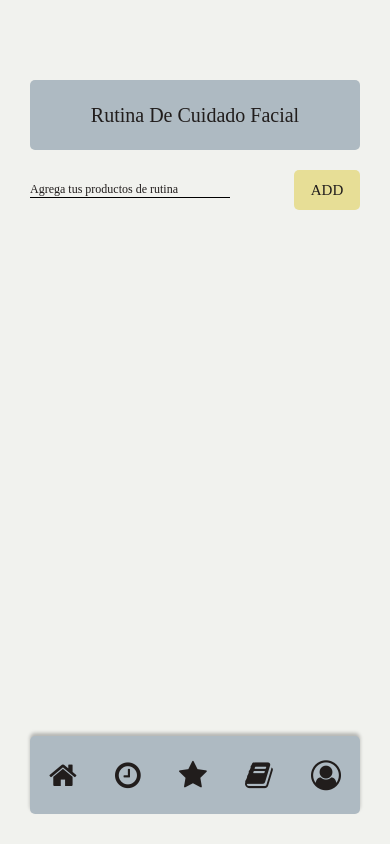
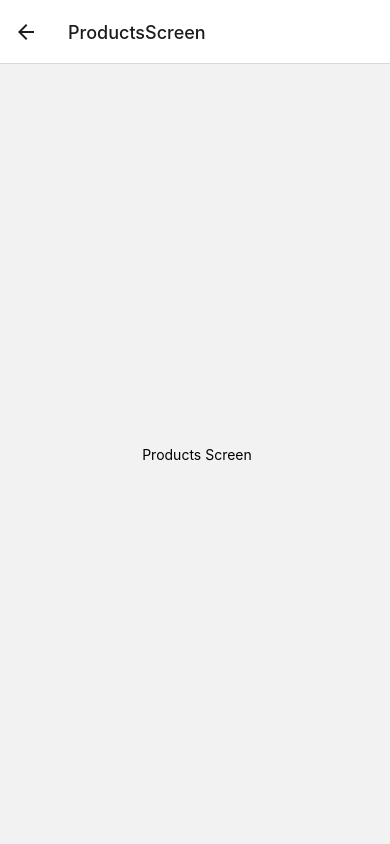
Before and after one commit to alonsomacarena/app-project, a React Native app: screen /ProductsScreen in a window 390 px wide. Built offline with nearby package versions, Linux system fonts and the light colour scheme; a web font is replaced by a local one.

Commit message:
add screens

```diff
--- a/App.js
+++ b/App.js
@@ -10,12 +10,13 @@ import Header from './components/Header';
 import List from "./components/List/index";
 import Modal from './components/Modal';
 import Products from './screens/Products';
+import SkincareNavigator from './navigation/SkincareNavigation';
 import { StatusBar } from 'expo-status-bar';
 import { useFonts } from 'expo-font';
 
 export default function App() {
 
-const [userProduct, setUserProduct]= useState("");
+/*const [userProduct, setUserProduct]= useState("");
   const [inputText, setInputText] = useState('');
   const [inputError, setInputError] = useState('');
   const [itemList, setItemList] = useState([]);
@@ -49,7 +50,7 @@ const [userProduct, setUserProduct]= useState("");
     setItemList(itemList.filter(item => item.id !== id));
     setModalVisible(false);
     setItemSelected({});
-  }
+  }*/
 
 
 
@@ -64,7 +65,7 @@ const [userProduct, setUserProduct]= useState("");
     return null;
   }
 
-  const handleModal = id => {
+ /* const handleModal = id => {
     setItemSelected(itemList.find(item => item.id === id));
     setModalVisible(true);
   }
@@ -77,10 +78,10 @@ const [userProduct, setUserProduct]= useState("");
 
   if(userProduct){
     content = <Products />
-  }
+  }*/
 
   return (
-    <View style={styles.screen}>
+    /*<View style={styles.screen}>
       <Header title="Rutina de Cuidado Facial" />
     <AddItem
         handleChangeText={handleChangeText}
@@ -100,7 +101,8 @@ const [userProduct, setUserProduct]= useState("");
       {content}
      <StatusBar style="auto" />
       <Footer />
-    </View>
+    </View>*/
+    <SkincareNavigator/>
   );
 }
 
--- /dev/null
+++ b/navigation/SkincareNavigation.js
@@ -0,0 +1,24 @@
+import DiaryScreen from "../screens/Diary";
+import Home from "../screens/Home";
+import { NavigationContainer } from "@react-navigation/native";
+import ProductsScreen from "../screens/Products";
+import ProfileScreen from "../screens/Profile";
+import React from 'react';
+import RoutineScreen from "../screens/Routine";
+import { createNativeStackNavigator } from '@react-navigation/native-stack';
+
+const Stack = createNativeStackNavigator();
+
+const SkincareNavigator = () => (
+  <NavigationContainer>
+    <Stack.Navigator initialRouteName="Home">
+      <Stack.Screen name="Home" component={Home} />
+      <Stack.Screen name="ProductsScreen" component={ProductsScreen} />
+      <Stack.Screen name="RoutineScreen" component={RoutineScreen} />
+      <Stack.Screen name="DiaryScreen" component={DiaryScreen} />
+      <Stack.Screen name="ProfileScreen" component={ProfileScreen} />
+    </Stack.Navigator>
+  </NavigationContainer>
+);
+
+export default SkincareNavigator;
--- a/screens/Diary.js
+++ b/screens/Diary.js
@@ -0,0 +1,21 @@
+import { StyleSheet, Text, View } from 'react-native';
+
+import React from 'react';
+
+const DiaryScreen = () => {
+  return (
+    <View style={styles.screen}>
+      <Text>Diary Screen</Text>
+    </View>
+  )
+}
+
+const styles = StyleSheet.create({
+  screen: {
+    flex: 1,
+    justifyContent: 'center',
+    alignItems: 'center',
+  },
+});
+
+export default DiaryScreen;
--- a/screens/Home.js
+++ b/screens/Home.js
@@ -1,15 +1,21 @@
-import { StyleSheet, Text, View } from "react-native";
+import { StyleSheet, Text, View } from 'react-native';
 
-import React from "react";
+import React from 'react';
 
 const Home = () => {
-
-
-    return (
-        <View>
-        <Text>Home Screen</Text>
-      </View>
-    )
+  return (
+    <View style={styles.screen}>
+      <Text>Home Screen</Text>
+    </View>
+  )
 }
 
+const styles = StyleSheet.create({
+  screen: {
+    flex: 1,
+    justifyContent: 'center',
+    alignItems: 'center',
+  },
+});
+
 export default Home;
--- a/screens/Products.js
+++ b/screens/Products.js
@@ -1,15 +1,21 @@
-import { StyleSheet, Text, View } from "react-native";
+import { StyleSheet, Text, View } from 'react-native';
 
-import React from "react";
+import React from 'react';
 
-const Products = () => {
-
-
-    return (
-        <View>
-        <Text>Products Screen</Text>
-      </View>
-    )
+const ProductsScreen = () => {
+  return (
+    <View style={styles.screen}>
+      <Text> Products Screen</Text>
+    </View>
+  )
 }
 
-export default Products;
+const styles = StyleSheet.create({
+  screen: {
+    flex: 1,
+    justifyContent: 'center',
+    alignItems: 'center',
+  },
+});
+
+export default ProductsScreen;
--- a/screens/Profile.js
+++ b/screens/Profile.js
@@ -0,0 +1,21 @@
+import { StyleSheet, Text, View } from 'react-native';
+
+import React from 'react';
+
+const ProfileScreen = () => {
+  return (
+    <View style={styles.screen}>
+      <Text>Profile Screen</Text>
+    </View>
+  )
+}
+
+const styles = StyleSheet.create({
+  screen: {
+    flex: 1,
+    justifyContent: 'center',
+    alignItems: 'center',
+  },
+});
+
+export default ProfileScreen;
--- a/screens/Routine.js
+++ b/screens/Routine.js
@@ -0,0 +1,21 @@
+import { StyleSheet, Text, View } from 'react-native';
+
+import React from 'react';
+
+const RoutineScreen = () => {
+  return (
+    <View style={styles.screen}>
+      <Text>Routine Screen</Text>
+    </View>
+  )
+}
+
+const styles = StyleSheet.create({
+  screen: {
+    flex: 1,
+    justifyContent: 'center',
+    alignItems: 'center',
+  },
+});
+
+export default RoutineScreen;
```
Also changed, not shown: package.json (+10 -2 lines), 1 other file (tests, documents, lock files or other folders).
